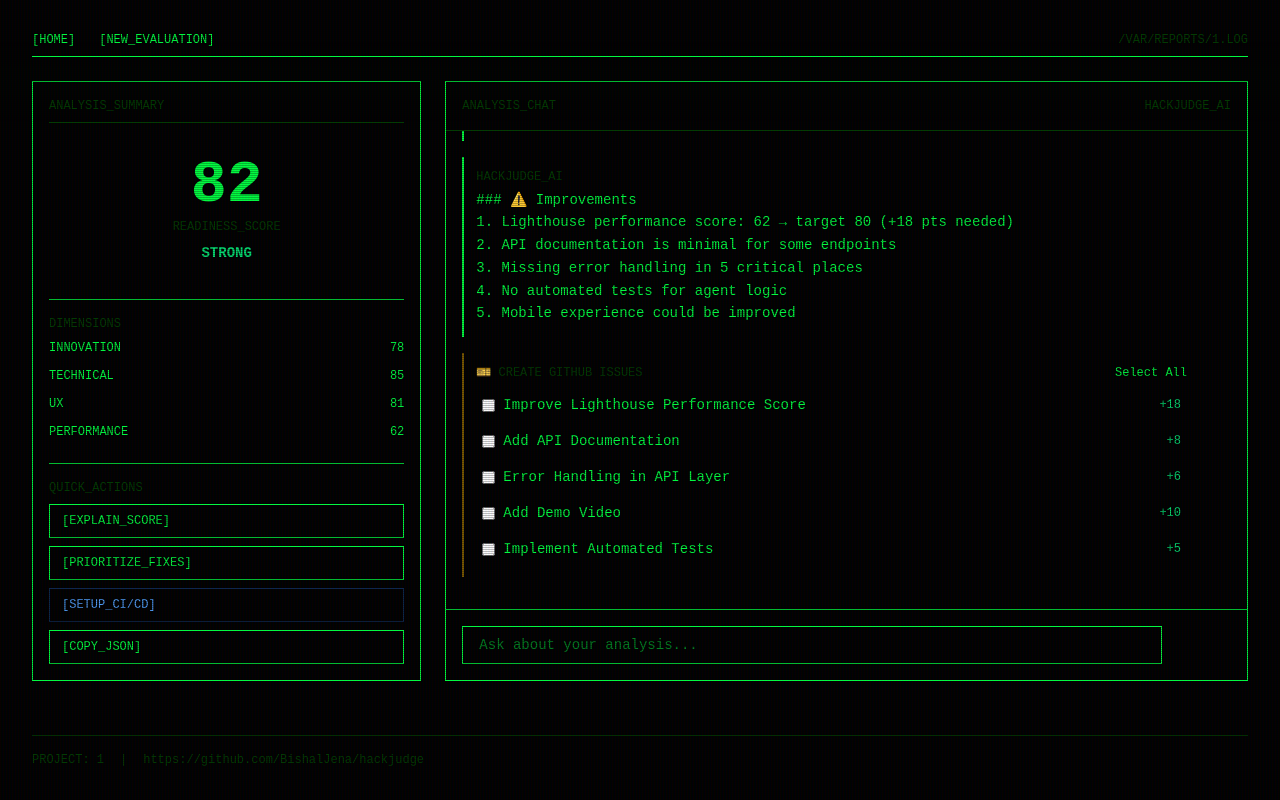
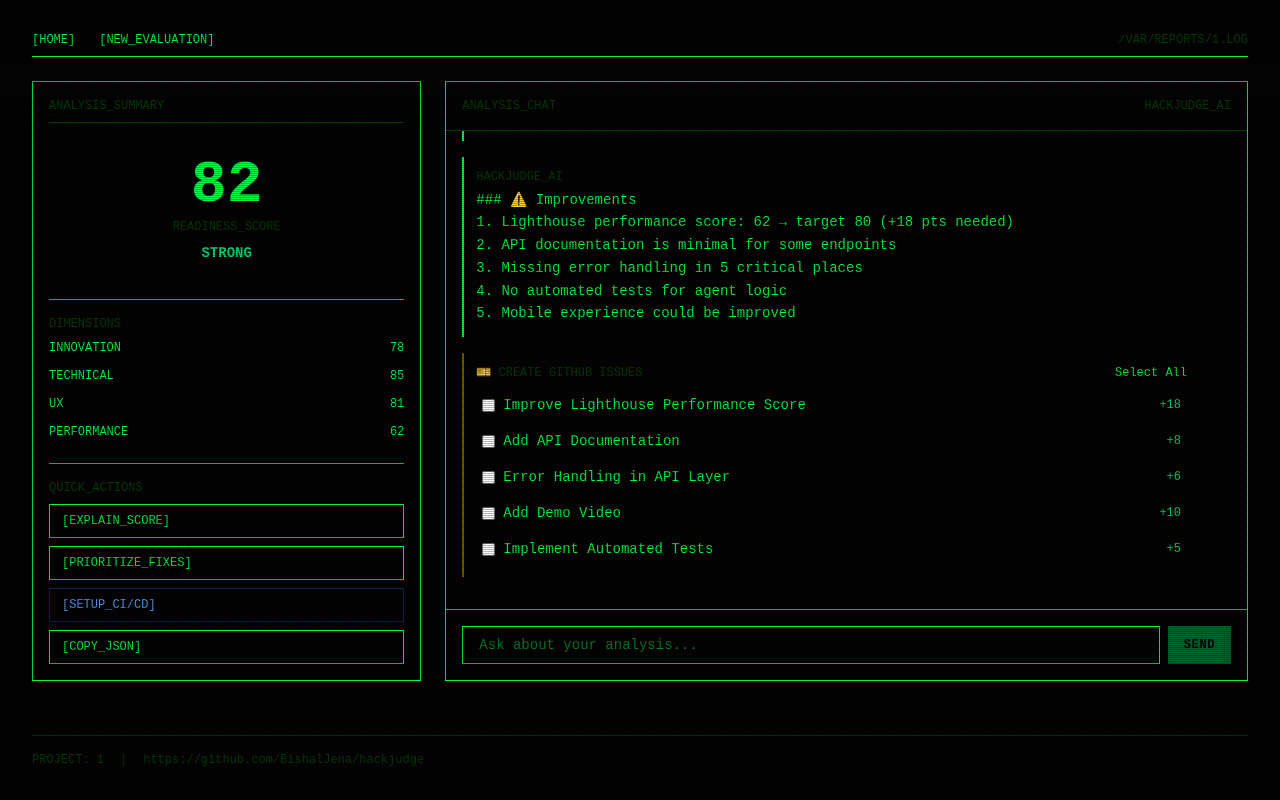
Before and after one commit to BishalJena/hackjudge, a Next.js app: page /report/1 in a window 1280 px wide. Built offline with nearby package versions, Linux system fonts and the light colour scheme; no server answers.

Commit message:
fix: visible SEND button and remove plugin-github folder
- Fixed SEND button with explicit green-500 color (always visible)
- Added type='button' and improved disabled state styling
- Removed kestra/plugin-github folder (not needed in production)

```diff
--- a/src/app/report/[projectId]/report-client.tsx
+++ b/src/app/report/[projectId]/report-client.tsx
@@ -436,8 +436,8 @@
                                             <label
                                                 key={idx}
                                                 className={`flex items-center gap-2 p-1.5 cursor-pointer rounded text-sm transition-colors ${selectedIssues.has(idx)
-                                                        ? 'bg-terminal-green/10 text-terminal-green'
-                                                        : 'hover:bg-white/5'
+                                                    ? 'bg-terminal-green/10 text-terminal-green'
+                                                    : 'hover:bg-white/5'
                                                     }`}
                                             >
                                                 <input
@@ -490,9 +490,10 @@
                                 className="flex-1 bg-black/30 border border-terminal-green/30 px-4 py-2 text-sm text-terminal-green placeholder:text-terminal-dim focus:outline-none focus:border-terminal-green"
                             />
                             <button
+                                type="button"
                                 onClick={handleSendMessage}
                                 disabled={isLoading || !input.trim()}
-                                className="px-4 py-2 bg-terminal-green text-black text-xs font-bold hover:bg-white transition-colors disabled:opacity-50"
+                                className="px-4 py-2 bg-green-500 text-black text-xs font-bold uppercase tracking-wider hover:bg-green-400 transition-colors disabled:opacity-50 disabled:cursor-not-allowed"
                             >
                                 SEND
                             </button>
```
